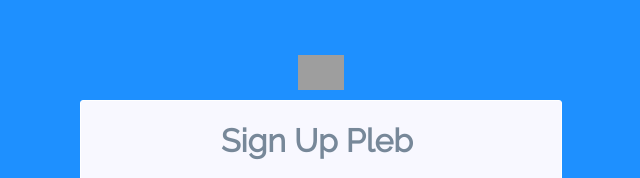
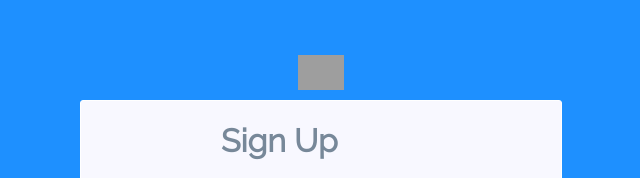
Before and after one commit to MrPaterax/Sign-Up-Analog-sea, a plain HTML site: page index.html in a window 1280 px wide. Shown: the top 178 px of the page, without its empty margins (319-959 px from the left). Drawn offline with Linux system fonts and the light colour scheme; grey boxes are pictures that could not be loaded.

Commit message:
Change to "Sign up"

```diff
--- a/index.html
+++ b/index.html
@@ -9,7 +9,7 @@
 <body>
 	<img src="https://tf-curricula-prod.s3.amazonaws.com/curricula/5b3249003592fc371bac5c6254b50c9c/FEWD-001/v6/assets2/1.6.2_challenge_signup_form/logo.png">
 	<form action="/signup/" method="post">
-		<h1> Sign Up Pleb </h1>
+		<h1> Sign Up </h1>
 		<fieldset name="Signupinfo">
 			<label for="email">Email</label>
 			<input type="email" name="email" id="email" required placeholder="Email" class="Inputs">
```
